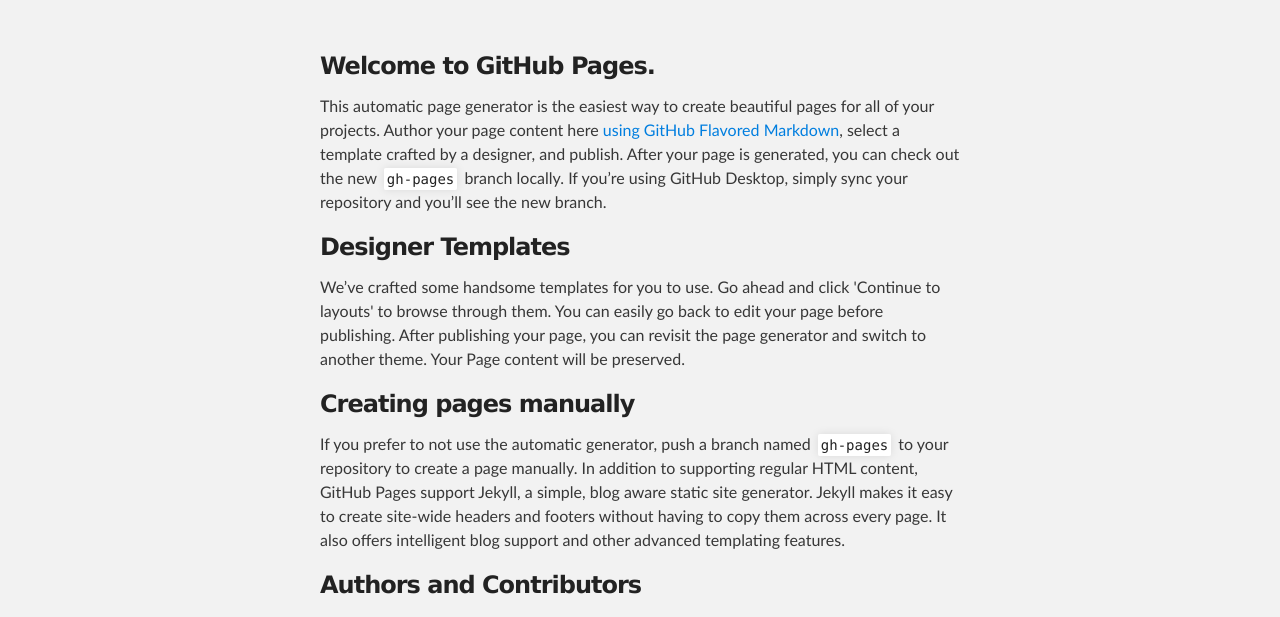
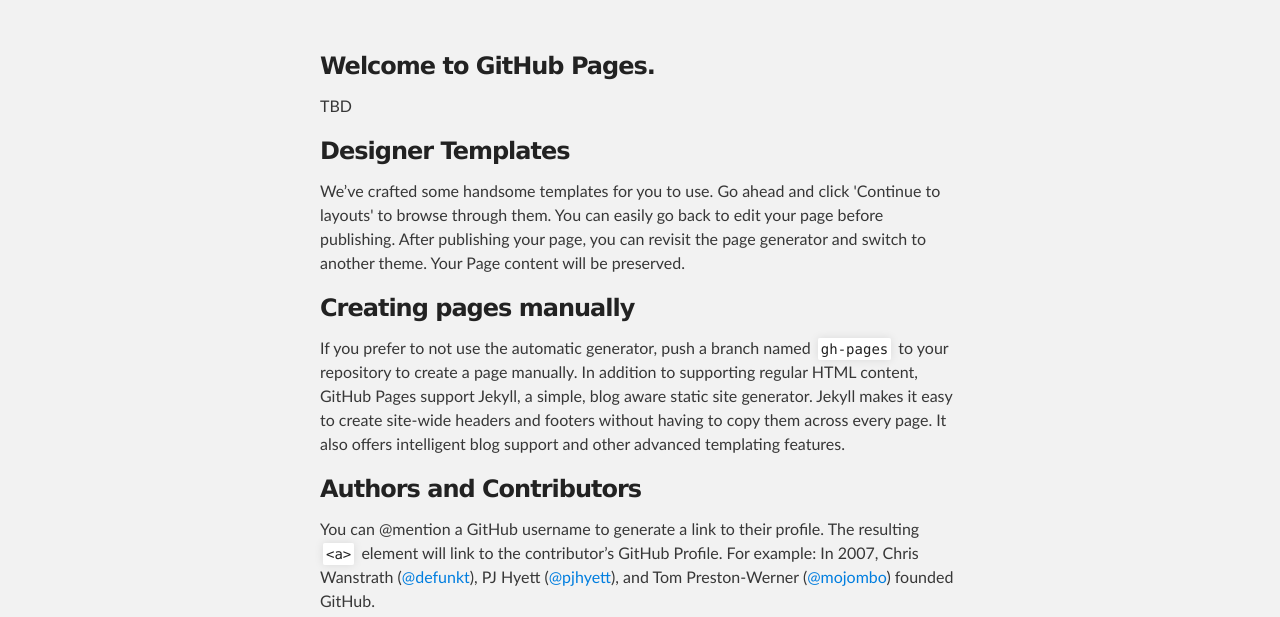
Before and after one commit to kparsay/kparsay.github.io, a plain HTML site: page index.html in a window 1280 px wide. Shown: the part 176-793 px from the top of the page. Drawn offline with Linux system fonts and the light colour scheme.

Commit message:
Update index.html

```diff
--- a/index.html
+++ b/index.html
@@ -30,7 +30,7 @@
         <h3>
 <a id="Resume" class="anchor" href="#welcome-to-github-pages" aria-hidden="true"><span aria-hidden="true" class="octicon octicon-link"></span></a>Welcome to GitHub Pages.</h3>
 
-<p>This automatic page generator is the easiest way to create beautiful pages for all of your projects. Author your page content here <a href="https://guides.github.com/features/mastering-markdown/">using GitHub Flavored Markdown</a>, select a template crafted by a designer, and publish. After your page is generated, you can check out the new <code>gh-pages</code> branch locally. If you’re using GitHub Desktop, simply sync your repository and you’ll see the new branch.</p>
+<p>TBD</p>
 
 <h3>
 <a id="designer-templates" class="anchor" href="#designer-templates" aria-hidden="true"><span aria-hidden="true" class="octicon octicon-link"></span></a>Designer Templates</h3>
```
